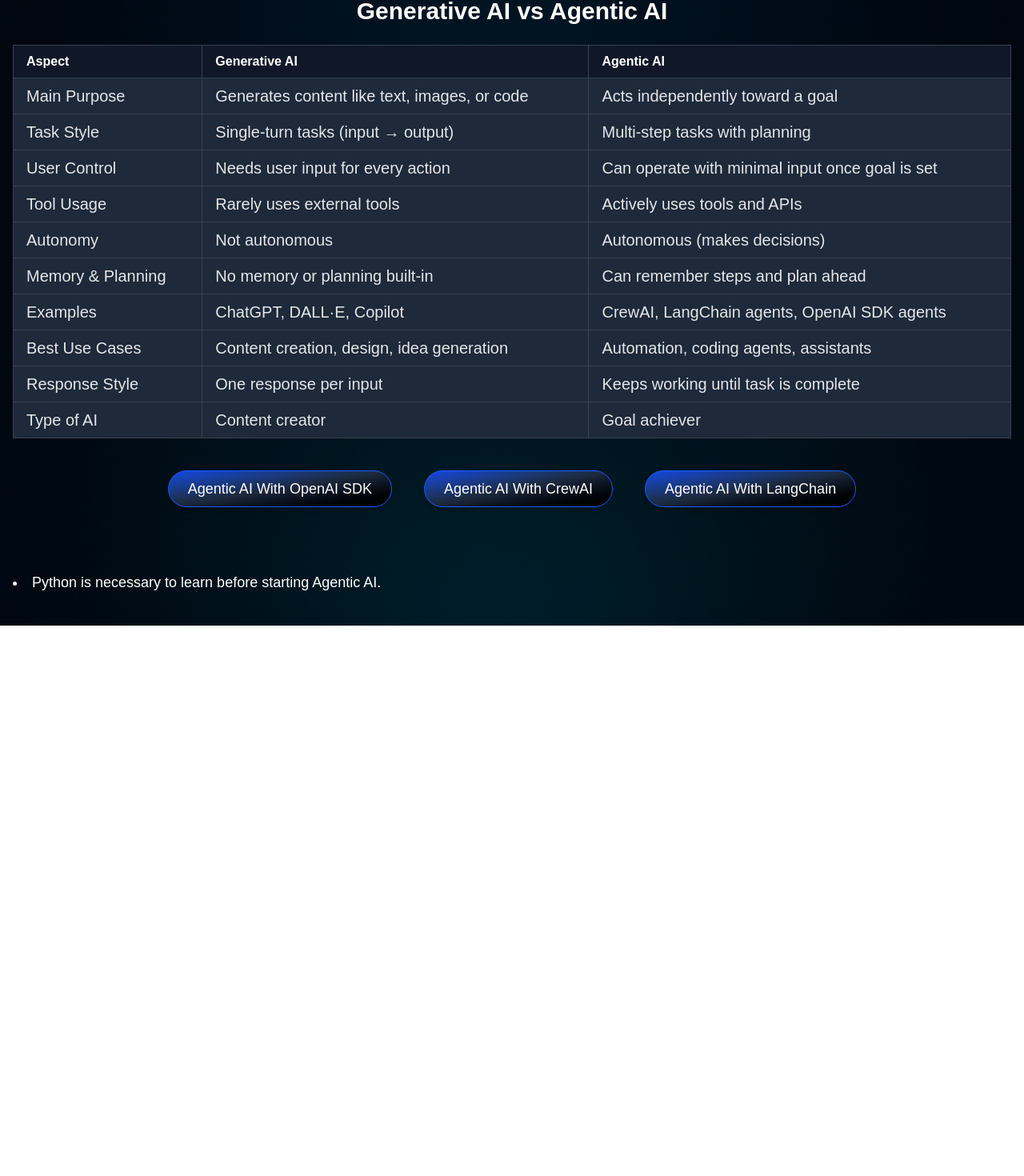
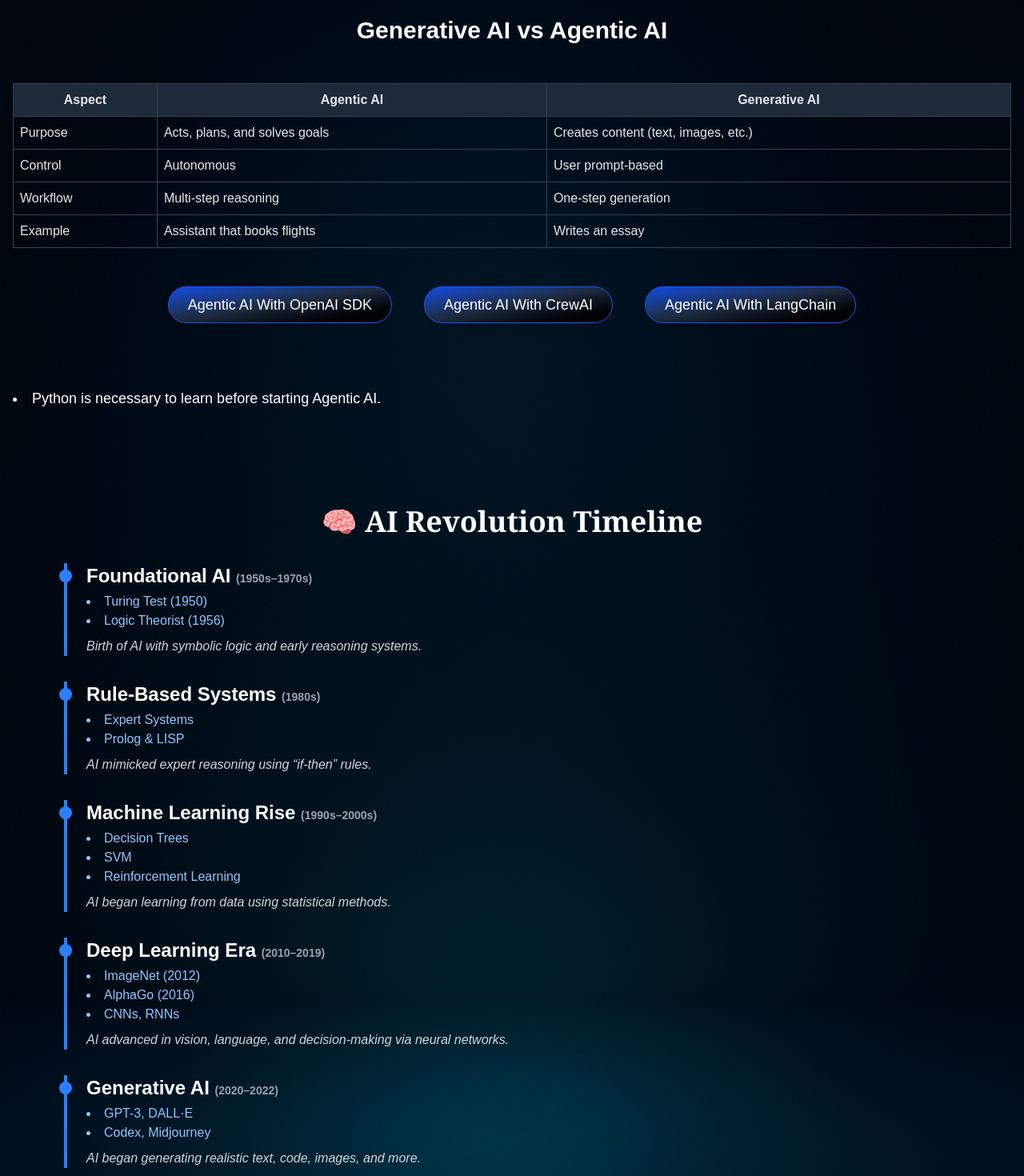
Before and after one commit to deshantk332720/Agentic-AI, a Next.js app: page /WorldofAgenticAI in a window 1280 px wide. Shown: the part 108-1578 px from the top of the page at 80% size. Before the commit the page ends 890 px from the top, so only its background shows below. Built offline with nearby package versions, Linux system fonts and the light colour scheme.

Commit message:
push my code

```diff
--- a/src/app/WorldofAgenticAI/page.tsx
+++ b/src/app/WorldofAgenticAI/page.tsx
@@ -1,8 +1,47 @@
 // app/AIDifferenceTable/page.tsx or wherever this component is used
 'use client';
-
+import React from "react";
 import Link from "next/link";
 
+
+const aiTimeline = [
+  {
+    era: 'Foundational AI',
+    period: '1950s–1970s',
+    milestones: ['Turing Test (1950)', 'Logic Theorist (1956)'],
+    description: 'Birth of AI with symbolic logic and early reasoning systems.',
+  },
+  {
+    era: 'Rule-Based Systems',
+    period: '1980s',
+    milestones: ['Expert Systems', 'Prolog & LISP'],
+    description: 'AI mimicked expert reasoning using “if-then” rules.',
+  },
+  {
+    era: 'Machine Learning Rise',
+    period: '1990s–2000s',
+    milestones: ['Decision Trees', 'SVM', 'Reinforcement Learning'],
+    description: 'AI began learning from data using statistical methods.',
+  },
+  {
+    era: 'Deep Learning Era',
+    period: '2010–2019',
+    milestones: ['ImageNet (2012)', 'AlphaGo (2016)', 'CNNs, RNNs'],
+    description: 'AI advanced in vision, language, and decision-making via neural networks.',
+  },
+  {
+    era: 'Generative AI',
+    period: '2020–2022',
+    milestones: ['GPT-3, DALL·E', 'Codex, Midjourney'],
+    description: 'AI began generating realistic text, code, images, and more.',
+  },
+  {
+    era: 'Agentic AI',
+    period: '2023–Present',
+    milestones: ['Auto-GPT', 'OpenAI SDK', 'LangChain, CrewAI'],
+    description: 'AI agents that can reason, plan, and act autonomously.',
+  },
+];
 export default function AIDifferenceTable() {
   return (
     <div
@@ -23,39 +62,46 @@
 
       {/* Table Section */}
       <div className="px-4 py-10 text-white min-h-screen">
-        <h2 className="text-3xl font-bold mb-6 text-center text-white">
+        <h2 className="text-3xl font-bold mb-6 text-center text-white mt-6">
           Generative AI vs Agentic AI
         </h2>
         <div className="overflow-x-auto">
-          <table className="table-auto border border-gray-700 w-full text-sm md:text-base">
-            <thead className="bg-gray-900 text-white">
-              <tr>
-                <th className="border border-gray-700 px-4 py-2 text-left">Aspect</th>
-                <th className="border border-gray-700 px-4 py-2 text-left">Generative AI</th>
-                <th className="border border-gray-700 px-4 py-2 text-left">Agentic AI</th>
-              </tr>
-            </thead>
-            <tbody className="bg-gray-800 text-gray-200 text-xl">
-              {[
-                ["Main Purpose", "Generates content like text, images, or code", "Acts independently toward a goal"],
-                ["Task Style", "Single-turn tasks (input → output)", "Multi-step tasks with planning"],
-                ["User Control", "Needs user input for every action", "Can operate with minimal input once goal is set"],
-                ["Tool Usage", "Rarely uses external tools", "Actively uses tools and APIs"],
-                ["Autonomy", "Not autonomous", "Autonomous (makes decisions)"],
-                ["Memory & Planning", "No memory or planning built-in", "Can remember steps and plan ahead"],
-                ["Examples", "ChatGPT, DALL·E, Copilot", "CrewAI, LangChain agents, OpenAI SDK agents"],
-                ["Best Use Cases", "Content creation, design, idea generation", "Automation, coding agents, assistants"],
-                ["Response Style", "One response per input", "Keeps working until task is complete"],
-                ["Type of AI", "Content creator", "Goal achiever"],
-              ].map(([aspect, gen, agent]) => (
-                <tr key={aspect}>
-                  <td className="border border-gray-700 px-4 py-2">{aspect}</td>
-                  <td className="border border-gray-700 px-4 py-2">{gen}</td>
-                  <td className="border border-gray-700 px-4 py-2">{agent}</td>
-                </tr>
-              ))}
-            </tbody>
-          </table>
+        <section className="mb-12 mt-6">
+
+            <div className="overflow-x-auto">
+              <table className="min-w-full table-auto border border-gray-700 text-gray-200">
+                <thead>
+                  <tr className="bg-gray-800">
+                    <th className="p-2 border border-gray-700">Aspect</th>
+                    <th className="p-2 border border-gray-700">Agentic AI</th>
+                    <th className="p-2 border border-gray-700">Generative AI</th>
+                  </tr>
+                </thead>
+                <tbody>
+                  <tr>
+                    <td className="p-2 border border-gray-700">Purpose</td>
+                    <td className="p-2 border border-gray-700">Acts, plans, and solves goals</td>
+                    <td className="p-2 border border-gray-700">Creates content (text, images, etc.)</td>
+                  </tr>
+                  <tr>
+                    <td className="p-2 border border-gray-700">Control</td>
+                    <td className="p-2 border border-gray-700">Autonomous</td>
+                    <td className="p-2 border border-gray-700">User prompt-based</td>
+                  </tr>
+                  <tr>
+                    <td className="p-2 border border-gray-700">Workflow</td>
+                    <td className="p-2 border border-gray-700">Multi-step reasoning</td>
+                    <td className="p-2 border border-gray-700">One-step generation</td>
+                  </tr>
+                  <tr>
+                    <td className="p-2 border border-gray-700">Example</td>
+                    <td className="p-2 border border-gray-700">Assistant that books flights</td>
+                    <td className="p-2 border border-gray-700">Writes an essay</td>
+                  </tr>
+                </tbody>
+              </table>
+            </div>
+          </section>
 
           {/* Action Buttons */}
           <div className="flex flex-col md:flex-row gap-10 items-center justify-center mt-10 text-lg">
@@ -82,8 +128,39 @@
           </div>
 
           <li className="text-lg mt-20">Python is necessary to learn before starting Agentic AI.</li>
+
+          <div className="mt-20 px-4 md:px-16 py-10  bg-opacity-80 rounded-xl">
+      <h2 className="text-3xl sm:text-4xl font-bold mb-8 text-center font-serif text-white">
+        🧠 AI Revolution Timeline
+      </h2>
+
+      <div className="space-y-8 text-white">
+        {aiTimeline.map((item, index) => (
+          <div
+            key={index}
+            className="border-l-4 border-blue-500 pl-6 relative before:absolute before:w-4 before:h-4 before:bg-blue-500 before:rounded-full before:left-[-10px] before:top-2"
+          >
+            <h3 className="text-2xl font-semibold">
+              {item.era}{' '}
+              <span className="text-sm text-gray-400">({item.period})</span>
+            </h3>
+            <ul className="list-disc list-inside text-blue-300 mt-1">
+              {item.milestones.map((m, i) => (
+                <li key={i}>{m}</li>
+              ))}
+            </ul>
+            <p className="text-gray-300 mt-2 italic">{item.description}</p>
+          </div>
+        ))}
+      </div>
+    </div>
+
+
+
         </div>
       </div>
+
+
     </div>
   );
 }
```
